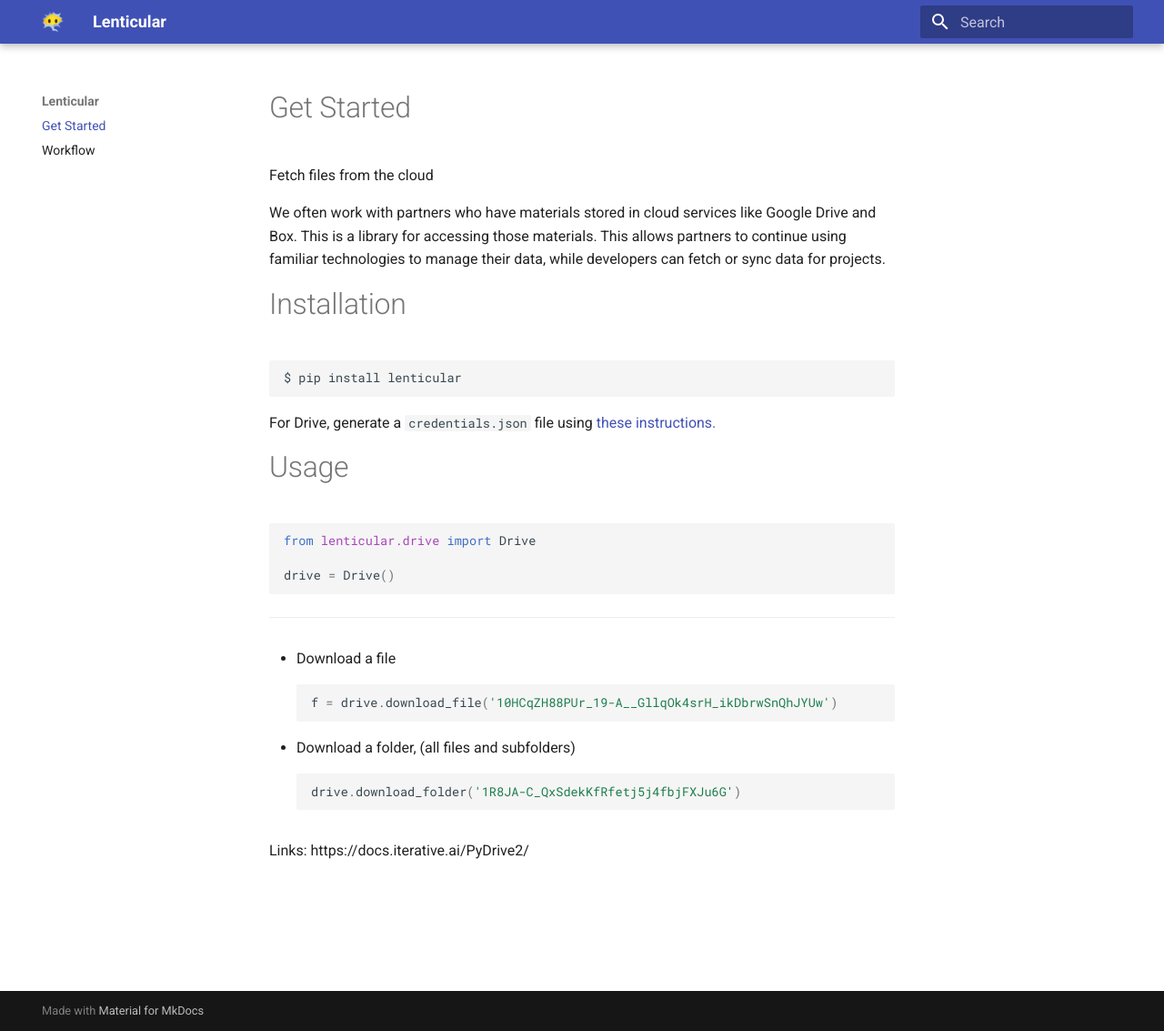
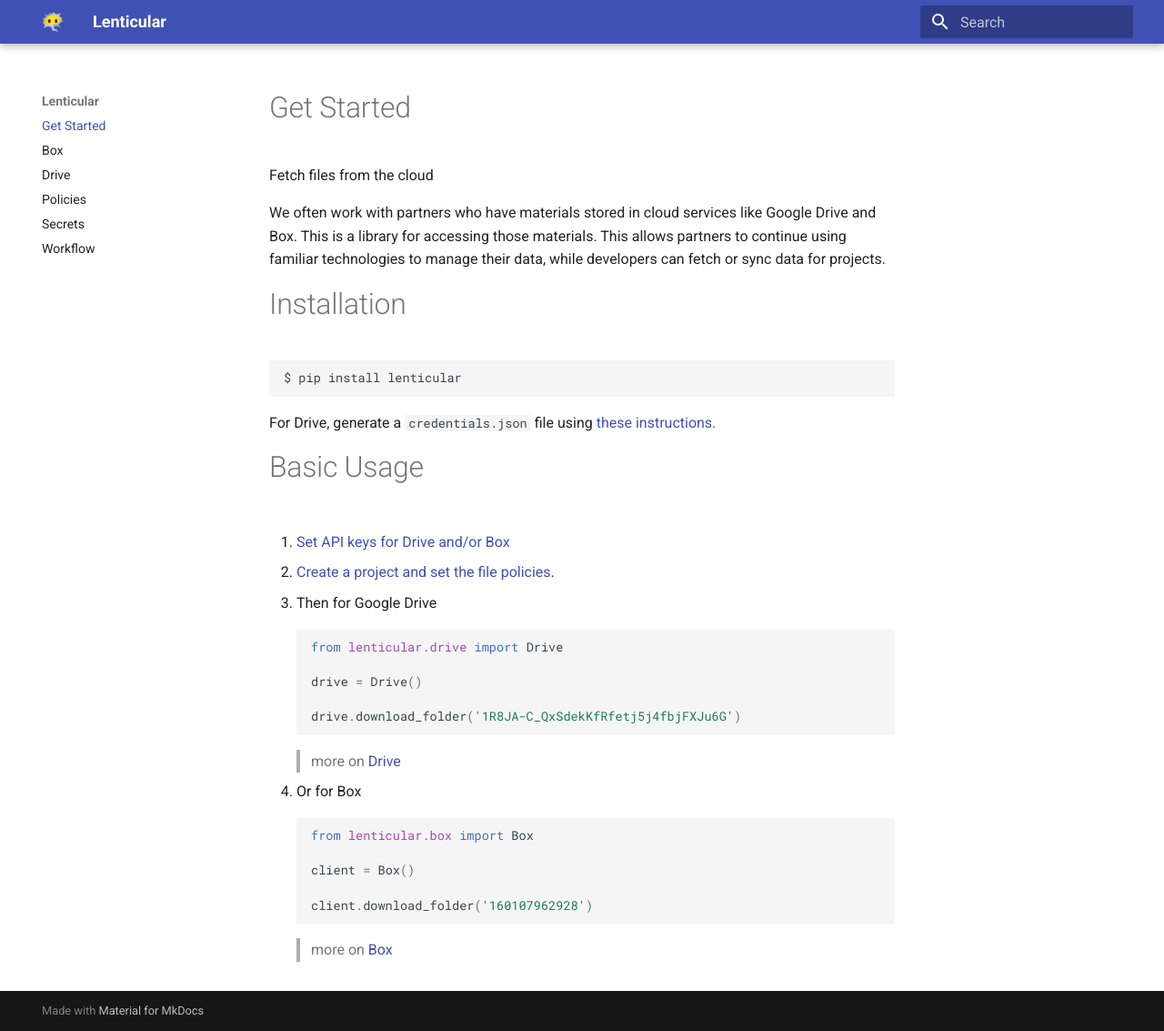
Before and after one commit to apjanco/lenticular, an MkDocs documentation site: the page built from docs/index.md, in a window 1280 px wide and 1133 px high. Shown: the whole window at 91% size. Built offline with MkDocs 1.6.1 and Material for MkDocs 9.7.7, drawn with Linux system fonts in a browser that asks for light colours.

Commit message:
nicer readme

````diff
--- a/docs/index.md
+++ b/docs/index.md
@@ -11,26 +11,32 @@
 
 For Drive, generate a `credentials.json` file using [these instructions.]( https://developers.google.com/drive/api/quickstart/python)
 
-# Usage
+# Basic Usage
 
-```python
-from lenticular.drive import Drive
+1. [Set API keys for Drive and/or Box](./secrets)
 
-drive = Drive()
-```
+2. [Create a project and set the file policies](./policies).
 
----
+3. Then for Google Drive
 
-- Download a file
     ```python
-    f = drive.download_file('10HCqZH88PUr_19-A__GllqOk4srH_ikDbrwSnQhJYUw')
-    ```
+    from lenticular.drive import Drive
 
-- Download a folder, (all files and subfolders)
-    ```python
+    drive = Drive()
+
     drive.download_folder('1R8JA-C_QxSdekKfRfetj5j4fbjFXJu6G')
     ```
 
+    > more on [Drive](./drive)
 
-Links:
-https://docs.iterative.ai/PyDrive2/
+4. Or for Box
+
+    ```python
+    from lenticular.box import Box
+
+    client = Box()
+
+    client.download_folder('160107962928')
+    ```
+
+    > more on [Box](./box)
````
Also changed, not shown: docs/box.md (added, +1 -0 lines), docs/drive.md (added, +1 -0 lines), docs/policies.md (added, +1 -0 lines), docs/secrets.md (added, +1 -0 lines).
